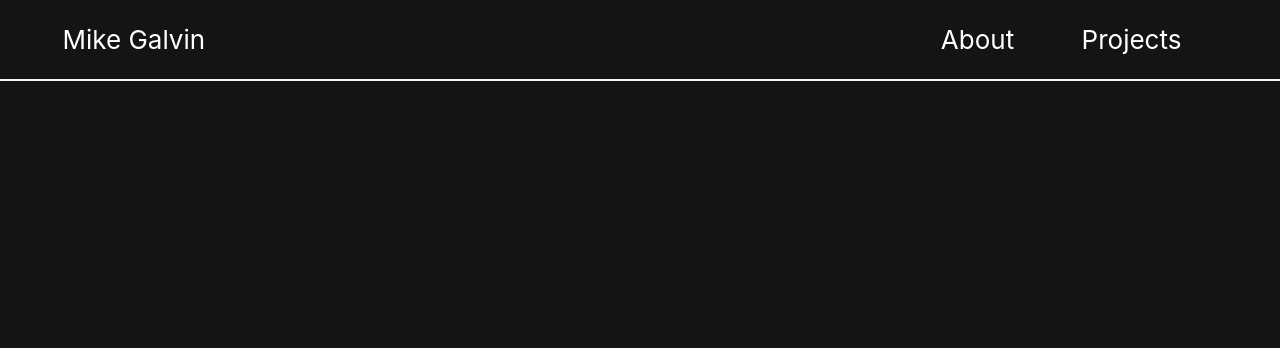
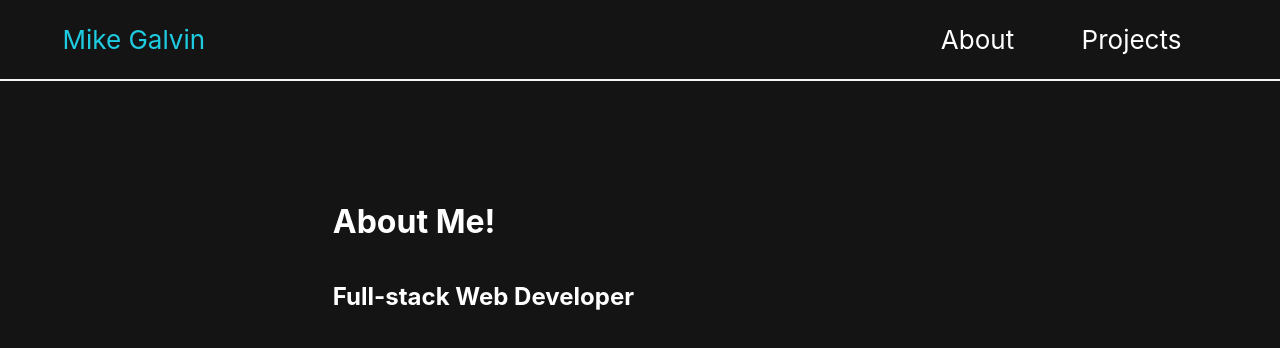
Before and after one commit to mikefgalvin/portfolio, a React (Create React App) app in the folder portfolio/: page /about in a window 1280 px wide. Shown: the top 348 px of the page. Built offline with nearby package versions, Linux system fonts and the light colour scheme.

Commit message:
slight changes

```diff
--- a/portfolio/src/App.css
+++ b/portfolio/src/App.css
@@ -26,6 +26,7 @@
   /* border: 1px solid whitesmoke; */
   width: 30%;
 }
+
 .App-header nav h3{
   text-align: right;
 }
@@ -45,6 +46,10 @@
   padding-top: 6%;;
 }
 
+.highlight {
+  color: #1ecbe1;
+}
+
 .Hero-image img{
   width: 500px;
 }
@@ -61,7 +66,7 @@
   position: relative;
   width: 50%;
   color: white;
-  border: 2px solid white;
+  border: 5px solid white;
 }
 
 .image {
@@ -78,13 +83,13 @@
   right: 0;
   height: 100%;
   width: 100%;
-  opacity: 0;
+  opacity: 0.7;
   transition: .5s ease;
   background-color: black;
 }
 
 .project:hover .overlay {
-  opacity: .8;
+  opacity: 0;
 }
 
 .text {
--- a/portfolio/src/App.js
+++ b/portfolio/src/App.js
@@ -1,6 +1,7 @@
 import './App.css';
 import Projects from './components/Projects';
 import Home from './components/Home';
+import About from './components/About';
 import { BrowserRouter as Router, Route, Link, Switch } from 'react-router-dom';
 
 function App() {
@@ -9,7 +10,7 @@ function App() {
     <div className="App" >
       <header className="App-header">
       <Link to='/'
-              style={{ textDecoration: 'none', color: 'white', padding: '2%' }}>
+              style={{ textDecoration: 'none', color: '#1ecbe1', padding: '2%' }}>
               Mike Galvin</Link>
         <nav>
         <Link to='./about'
@@ -22,7 +23,7 @@ function App() {
       </header>
       <Switch>
         <Route exact path="/" component={Home} />
-        <Route path="/about" />
+        <Route path="/about" component={About}/>
         <Route path="/projects" component={Projects} />
       </Switch>
     </div>
--- /dev/null
+++ b/portfolio/src/components/About.js
@@ -0,0 +1,19 @@
+import React from 'react';
+
+
+function About() {
+
+  return (
+    <div className='Home'>
+        <div className='Hero-info'>
+          <h1>About Me!</h1>
+          <h2>Full-stack Web Developer</h2>
+        </div>
+        {/* <div className='Hero-image'>
+        <img src='https://i.ibb.co/3fgLjCT/IMG-9436.png' alt='Mike Galvin'/>
+        </div> */}
+    </div>
+  );
+}
+
+export default About;
--- a/portfolio/src/components/Home.js
+++ b/portfolio/src/components/Home.js
@@ -4,15 +4,20 @@ import React from 'react';
 function Home() {
 
   return (
+      <>
     <div className='Home'>
         <div className='Hero-info'>
           <h2>Full-stack Web Developer</h2>
-          <h1>Mike is a Developer building the way the world interacts with technology </h1>
+          <h1>Mike is a <span className='highlight'>Developer</span> building the way the world interacts with technology </h1>
         </div>
         <div className='Hero-image'>
         <img src='https://i.ibb.co/3fgLjCT/IMG-9436.png' alt='Mike Galvin'/>
         </div>
     </div>
+    <div>
+        <img src='https://images.unsplash.com/photo-1488554378835-f7acf46e6c98?ixid=MXwxMjA3fDB8MHxwaG90by1wYWdlfHx8fGVufDB8fHw%3D&ixlib=rb-1.2.1&auto=format&fit=crop&w=1051&q=80' alt='Mike Galvin'/>
+    </div>
+    </>
   );
 }
 
--- a/portfolio/src/components/Projects.js
+++ b/portfolio/src/components/Projects.js
@@ -1,12 +1,13 @@
 import React from 'react';
-
+import { useHistory } from "react-router-dom";
 
 function Projects() {
     // const [projects, setProjects] = useState(initialProjects)
-
+    const { push } = useHistory();
     const handleClick = e => {
         e.preventDefault();
-        window.location.href = '/';
+        // window.location.href = '/';
+        push('/')
     }
 
   return (
```
Also changed, not shown: 1 other file (tests, documents, lock files or other folders).
